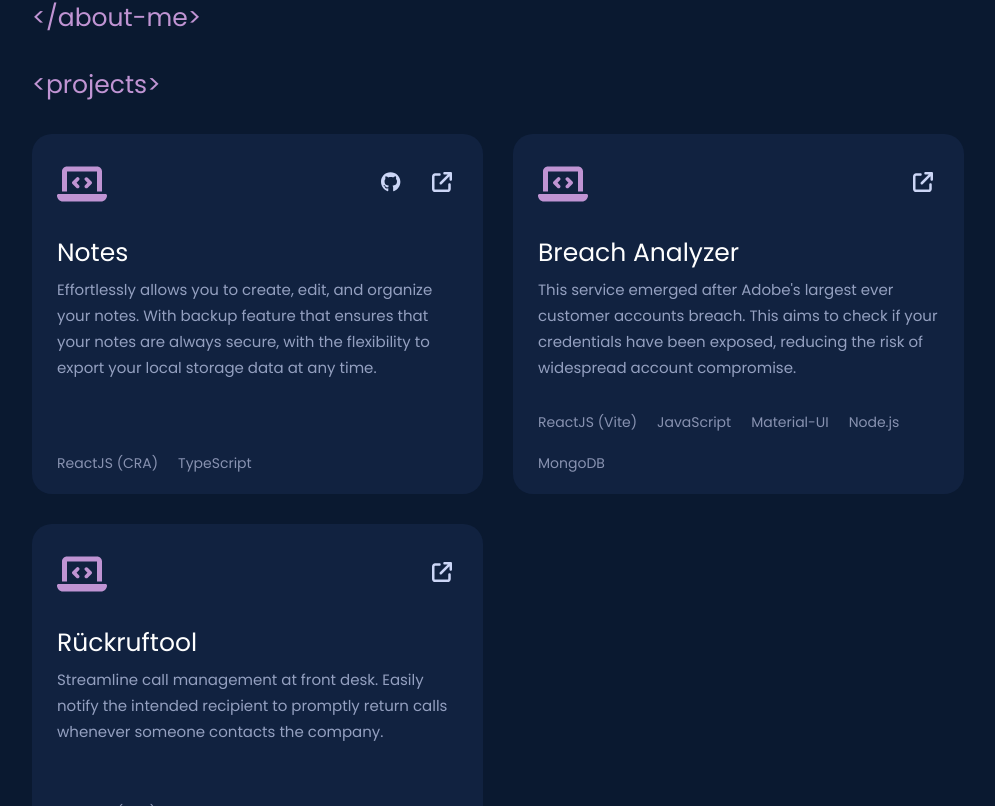
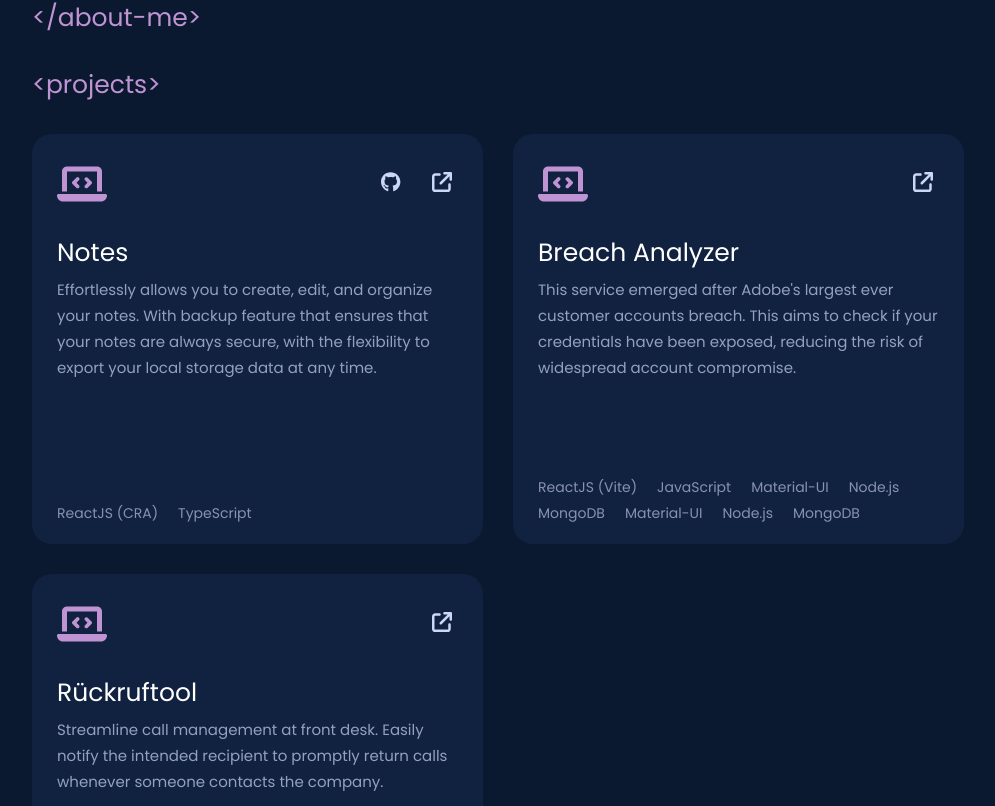
Before and after one commit to barreyrojohnmiko/personal-portfolio, a React (Create React App) app: page /#/ in a window 1280 px wide. Shown: the part 1534-2340 px from the top of the page, without its empty margins (142-1137 px from the left). Built offline with nearby package versions, Linux system fonts and the light colour scheme.

Commit message:
update tech column-gap

```diff
--- a/src/components/projects/Projects.tsx
+++ b/src/components/projects/Projects.tsx
@@ -26,6 +26,10 @@ const panelData = [
     techUsed: [
       "ReactJS (Vite)",
       "JavaScript",
+      "Material-UI",
+      "Node.js",
+      "MongoDB",
+
       "Material-UI",
       "Node.js",
       "MongoDB",
--- a/src/views/projectPanel/styles.scss
+++ b/src/views/projectPanel/styles.scss
@@ -6,6 +6,8 @@
   border-radius: 20px;
   position: relative;
 
+  padding: 25px;
+
   .projects-panel-header {
     display: flex;
     flex-direction: row;
@@ -13,7 +15,7 @@
     align-items: center;
     height: 50px;
 
-    padding: 25px;
+    padding-bottom: 25px;
 
     .projects-panel-left-logo {
       font-style: normal;
@@ -34,9 +36,6 @@
     flex-direction: column;
     gap: 5px;
 
-    padding-left: 25px;
-    padding-right: 25px;
-
     .panel-title {
       font-style: normal;
       font-weight: 400;
@@ -54,16 +53,15 @@
   }
 
   .projects-panel-footer {
-    margin: 0 0 20px;
+    margin-bottom: 20px;
 
     display: flex;
     flex-direction: row;
-    gap: 20px;
+    flex-wrap: wrap;
+    column-gap: 20px;
+    row-gap: 5px;
     position: absolute;
-    flex-wrap: wrap;
     bottom: 0;
-
-    padding-left: 25px;
 
     .tech-label {
       font-style: normal;
@@ -93,6 +91,6 @@
 @media screen and (min-width: 0px) and (max-width: 1023px) {
   .projects-panel-wrapper {
     height: 400px;
-    width: 100%;
+    flex: 1;
   }
 }
```
